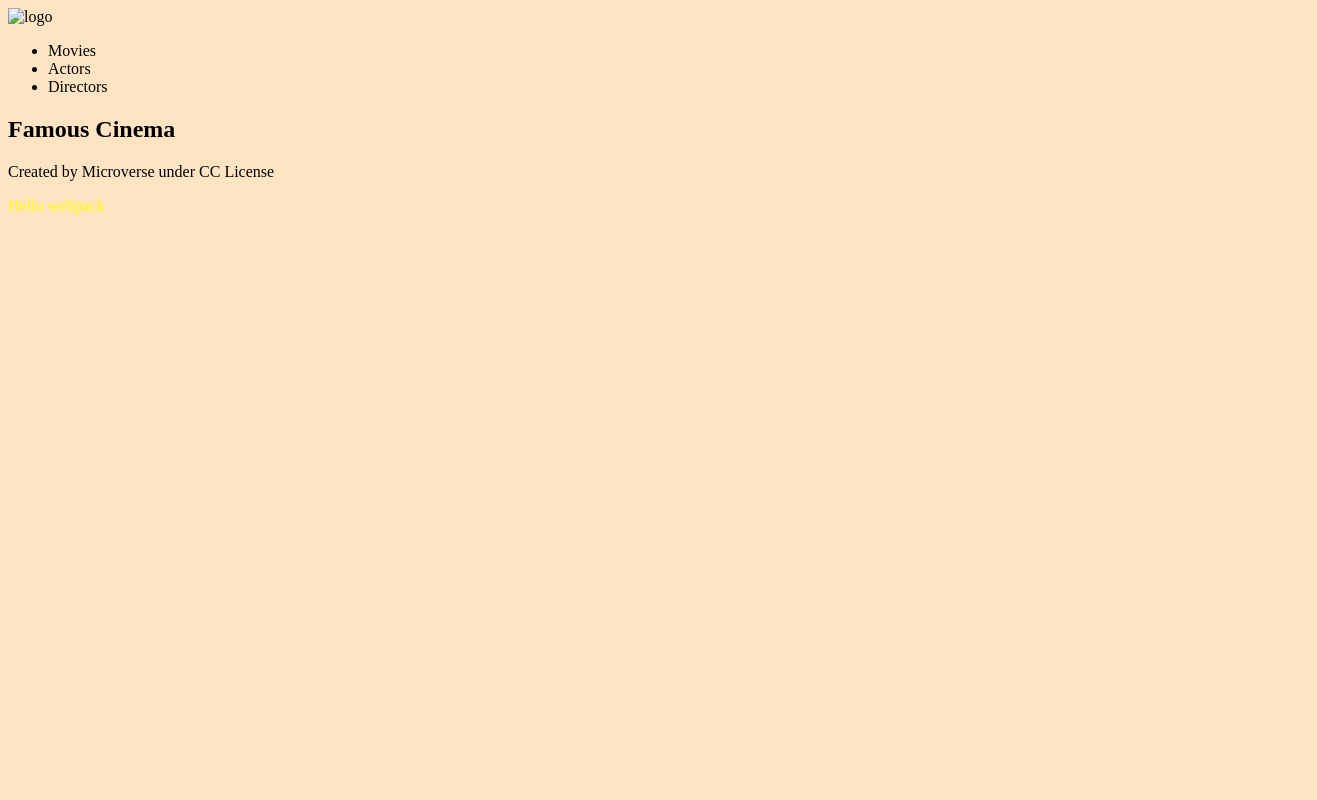
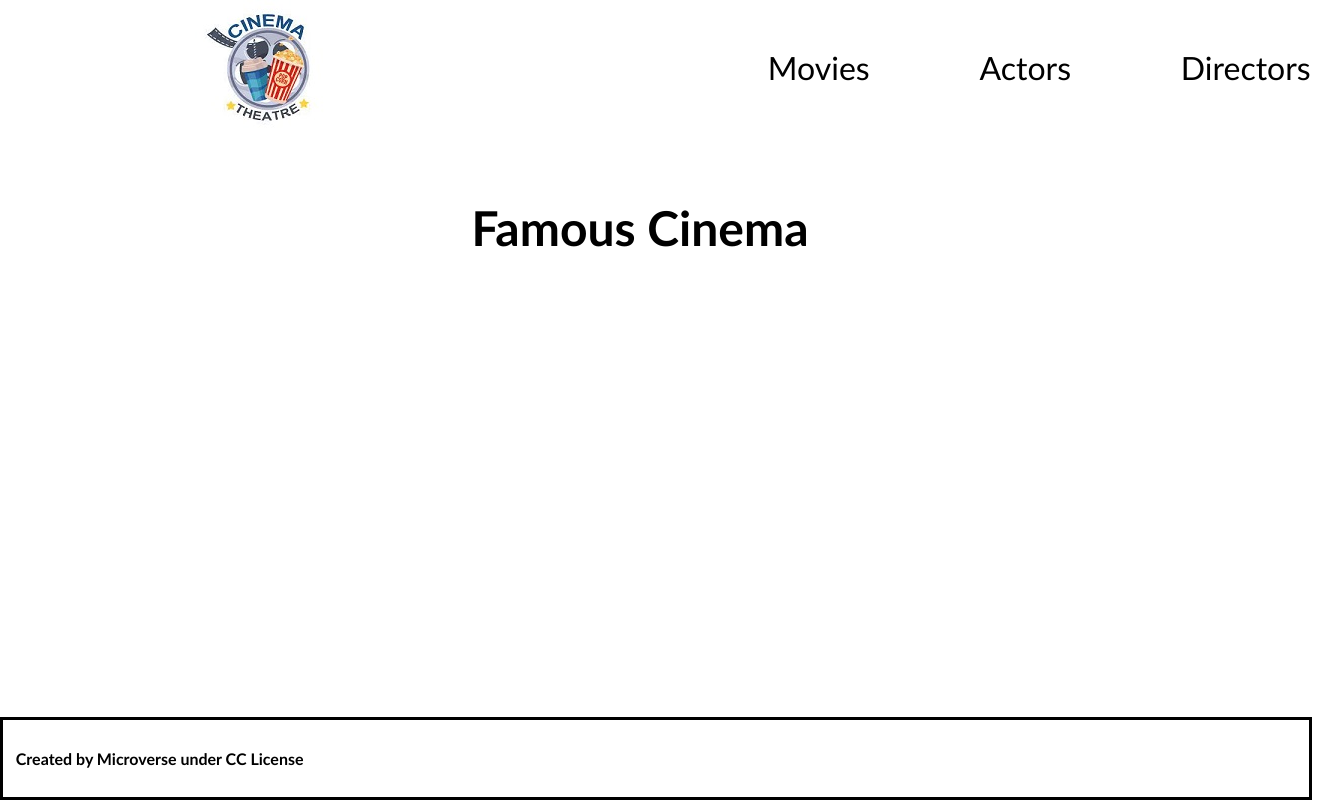
Before and after one commit to umarahgul/Capstone-2, a website built with webpack: page src/index.html in a window 1280 px wide. Shown: the whole page, 1317 px wide, since content can reach past the window. Built offline with nearby package versions, Linux system fonts and the light colour scheme.

Commit message:
Created the wireframe for homepage

```diff
--- a/src/Style.css
+++ b/src/Style.css
@@ -1,7 +1,52 @@
-body {
-    background-color: bisque;
+* {
+    font-style: normal;
+    font-family:'Gill Sans', 'Gill Sans MT', Calibri, 'Trebuchet MS', sans-serif;
 }
-#hello {
-    color: red;
+
+body, html {margin: 0;
+padding:0;}
+header {
+    display: flex;
+    flex-direction: row;
+    justify-content:space-around;
+    align-items: center;
+    width:100%;
+
 }
-.hello {color: yellow;}
+.logo {width: 30%;}
+
+#nav-list {
+    display: flex;
+    flex-direction: row;
+    justify-content:space-around;
+    align-items:center;
+    gap:30%;
+
+}
+
+.nav-item {
+
+    list-style: none;
+    font-size: 2rem;
+    padding:2%;
+
+}
+
+#main-heading h1 {
+    display: flex;
+    flex-direction: row;
+    justify-content: center;
+    align-items: center;
+    font-size: 3rem;
+    padding:5%;
+    margin:0;
+
+}
+footer {
+    position: absolute;
+    bottom: 0;
+    border: black solid;
+    width:100vw;
+    padding:1%;
+    font-weight: 800;
+}
--- a/src/index.html
+++ b/src/index.html
@@ -8,9 +8,9 @@
 <body>
 
     <header>
-        <img class="logo" src="" alt="logo">
-        <nav>
-            <ul>
+        <img id="logo-img"  alt="logo">
+        <nav id="nav-bar">
+            <ul id="nav-list">
                 <li class="nav-item"> Movies</li>
                 <li class="nav-item"> Actors</li>
                 <li class="nav-item"> Directors</li>
@@ -18,7 +18,8 @@
         </nav>
     </header>
     <section>
-        <h1> Famous Cinema </h1>
+        <div id="main-heading">
+        <h1 > Famous Cinema </h1></div>
         <!-- populate dynamically using TVMazeApi -->
         <div id="movies"> </div>
 
--- a/src/index.js
+++ b/src/index.js
@@ -1,14 +1,9 @@
 import _ from 'lodash';
 import './Style.css';
+import logo from './assets/logo.jpg'
 
-function component() {
-    const element = document.createElement('div');
 
-    // Lodash, now imported by this script
-    element.innerHTML = _.join(['Hello', 'webpack'], ' ');
-   element.classList.add('hello');
 
-    return element;
-  }
 
-  document.body.appendChild(component());
+document.getElementById('logo-img').setAttribute('src', logo);
+// await render();
```
Also changed, not shown: dist/index.bundle.js (deleted), dist/index.html (deleted), dist/runtime.bundle.js (deleted), src/assets/logo.jpg (added).
